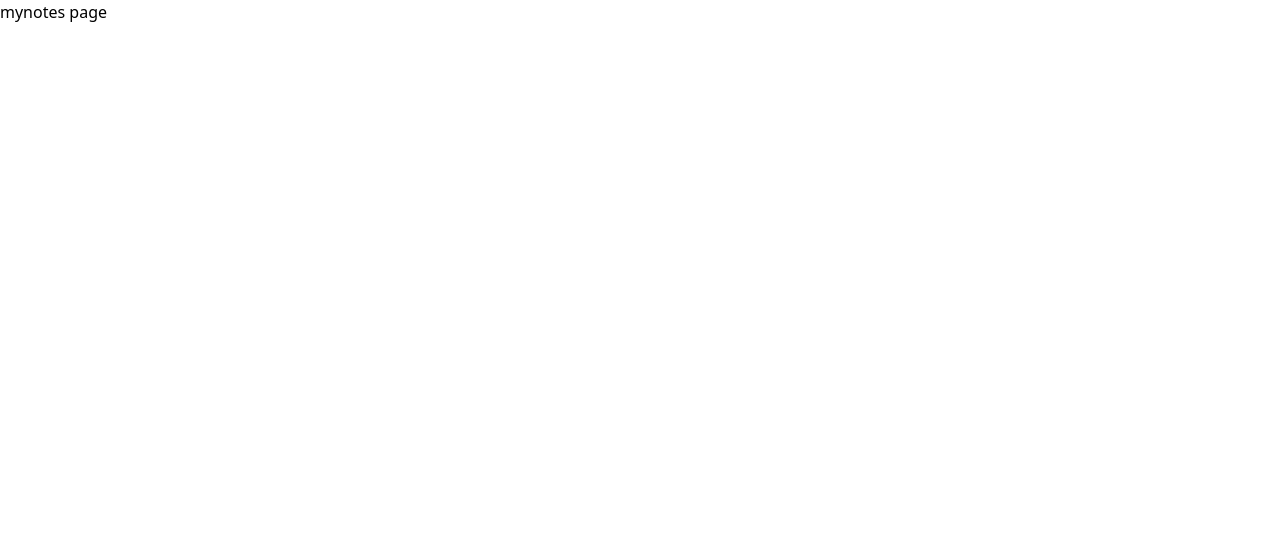
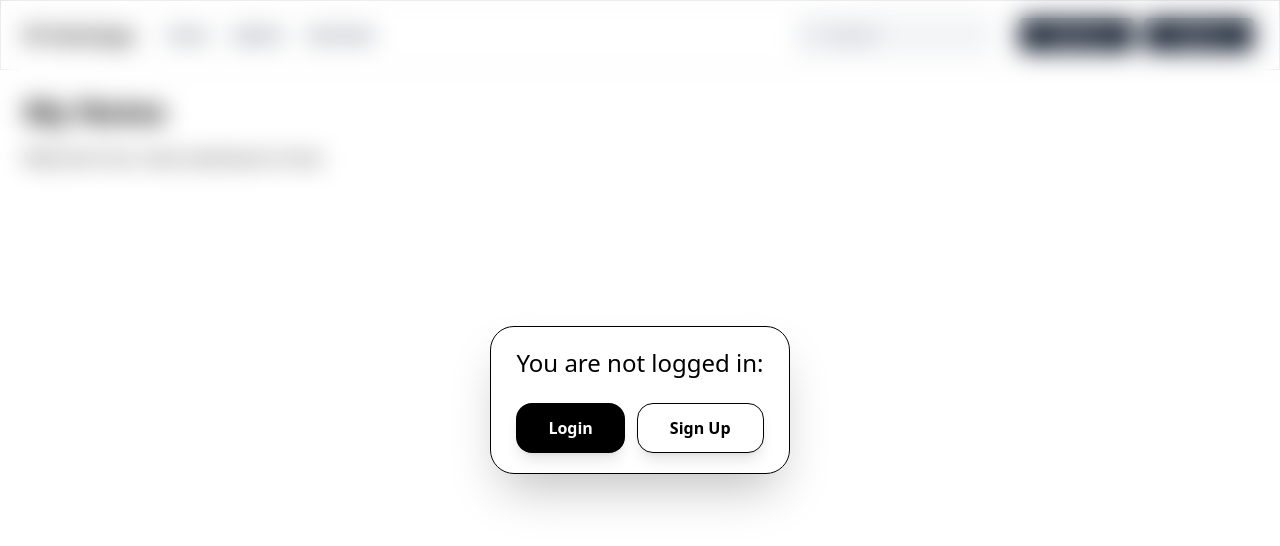
Before and after one commit to Soham-Donode/notesage, a Next.js app: page /mynotes in a window 1280 px wide. Shown: the top 546 px of the page. Built offline with nearby package versions, Linux system fonts and the light colour scheme; no server answers.

Commit message:
added auth functionalities

```diff
--- a/app/mynotes/page.tsx
+++ b/app/mynotes/page.tsx
@@ -1,9 +1,36 @@
-import React from 'react'
+"use client";
 
-const page = () => {
+import React from "react";
+import { useRouter } from "next/navigation";
+import AuthModal from "@/components/AuthModal";
+import { NavBar } from "@/components/NavBar";
+
+const MyNotesPage = () => {
+  const router = useRouter();
+
+  const handleLogin = () => {
+    router.push("/login");
+  };
+
+  const handleSignup = () => {
+    router.push("/signup");
+  };
+
   return (
-    <div>mynotes page </div>
-  )
-}
+    <>
+      {/* Page Content (always rendered, blurred by modal if needed) */}
+       <NavBar/>
+      <div className="min-h-screen bg-background p-6">
 
-export default page
+        <h1 className="text-3xl font-bold text-foreground mb-4">My Notes</h1>
+        <p className="text-muted-foreground">Welcome! Your notes dashboard is here.</p>
+        {/* Add your notes listing, search, or other features below */}
+      </div>
+
+      {/* Auth Modal Overlay */}
+      <AuthModal onLogin={handleLogin} onSignup={handleSignup} />
+    </>
+  );
+};
+
+export default MyNotesPage;
--- /dev/null
+++ b/components/AuthModal.tsx
@@ -0,0 +1,86 @@
+"use client";
+
+import React from "react";
+import { useUser } from "@clerk/nextjs";
+
+interface AuthModalProps {
+  onLogin?: () => void;
+  onSignup?: () => void;
+  onClose?: () => void;
+}
+
+const AuthModal: React.FC<AuthModalProps> = ({ onLogin, onSignup, onClose }) => {
+  const { isLoaded, isSignedIn } = useUser();
+
+  const handleLoginClick = () => {
+    onLogin?.();
+  };
+
+  const handleSignupClick = () => {
+    onSignup?.();
+  };
+
+  const handleModalClick = (e: React.MouseEvent<HTMLDivElement>) => {
+    if (e.target === e.currentTarget) {
+      onClose?.();
+    }
+  };
+
+  if (!isLoaded) {
+    return (
+      <div className="fixed inset-0 z-50 flex items-center justify-center bg-background/80 backdrop-blur-md" onClick={handleModalClick}>
+        <div className="flex flex-col items-center gap-3">
+          <div className="h-8 w-8 animate-spin rounded-full border-4 border-foreground border-t-transparent"></div>
+          <p className="text-sm text-muted-foreground">Verifying login status...</p>
+        </div>
+      </div>
+    );
+  }
+
+  if (isSignedIn) {
+    return null;
+  }
+
+  return (
+    <div className="fixed inset-0 z-50 flex items-center justify-center bg-background/80 backdrop-blur-md" onClick={handleModalClick}>
+      {/* Compact Modal */}
+      <div className="w-full max-w-[300px] mx-2 bg-card rounded-3xl shadow-2xl border-1 border-border px-2 py-5 animate-in zoom-in-95 duration-200">
+        <h2 className="text-2xl text-foreground text-center mb-6">
+          You are not logged in:
+        </h2>
+
+        {/* Buttons */}
+        <div className="flex gap-3 justify-center">
+          <button
+            onClick={handleLoginClick}
+            className="group relative px-8 py-3 bg-black text-white rounded-2xl font-semibold
+                       shadow-lg hover:shadow-xl hover:-translate-y-1
+                       active:translate-y-0 active:shadow-md
+                       transition-all duration-200
+                       focus:outline-none focus:ring-2 focus:ring-gray-400 focus:ring-offset-2
+                       overflow-hidden"
+          >
+            <span className="relative z-10">Login</span>
+            <div className="absolute inset-0 bg-gradient-to-r from-transparent via-white/10 to-transparent -translate-x-full group-hover:translate-x-full transition-transform duration-700"></div>
+          </button>
+
+          <button
+            onClick={handleSignupClick}
+            className="group relative px-8 py-3 bg-white text-black rounded-2xl font-semibold
+                       border-1 border-black
+                       shadow-lg hover:shadow-xl hover:-translate-y-1
+                       active:translate-y-0 active:shadow-md
+                       transition-all duration-200
+                       focus:outline-none focus:ring-2 focus:ring-gray-400 focus:ring-offset-2
+                       overflow-hidden"
+          >
+            <span className="relative z-10">Sign Up</span>
+            <div className="absolute inset-0 bg-gradient-to-r from-transparent via-black/5 to-transparent -translate-x-full group-hover:translate-x-full transition-transform duration-700"></div>
+          </button>
+        </div>
+      </div>
+    </div>
+  );
+};
+
+export default AuthModal;
--- a/components/PromptBox.tsx
+++ b/components/PromptBox.tsx
@@ -2,6 +2,9 @@
 import React, { useState } from "react";
 import { Pencil, Link as LinkIcon, ChevronRight } from "lucide-react";
 import Link from "next/link";
+import { useUser } from "@clerk/nextjs";
+import { useRouter } from "next/navigation";
+import AuthModal from "./AuthModal";
 
 interface GenerateProps {
   text: string;
@@ -19,9 +22,23 @@ export default function PromptBox({
 }: PromptBoxProps) {
   const [text, setText] = useState("");
   const [role, setRole] = useState("student"); // Default to "student" for better UX
+  const [showAuthModal, setShowAuthModal] = useState(false);
+
+  const { isLoaded, isSignedIn } = useUser();
+  const router = useRouter();
 
   const handleGenerateClick = () => {
     if (!text.trim()) return; // Early return for empty input
+
+    if (!isLoaded) {
+      return; // Wait for auth check to complete
+    }
+
+    if (!isSignedIn) {
+      setShowAuthModal(true);
+      return;
+    }
+
     onGenerate({ text, role });
   };
 
@@ -32,7 +49,22 @@ export default function PromptBox({
     }
   };
 
+  const handleCloseModal = () => {
+    setShowAuthModal(false);
+  };
+
+  const handleLogin = () => {
+    setShowAuthModal(false);
+    router.push("/login");
+  };
+
+  const handleSignup = () => {
+    setShowAuthModal(false);
+    router.push("/signup");
+  };
+
   return (
+    <>
       <div className="flex justify-center items-start w-full pt-[calc(var(--navbar-height,64px)+2rem)]">
         <div className="w-full max-w-2xl px-4">
           {/* Hero Text */}
@@ -48,6 +80,7 @@ export default function PromptBox({
               onKeyDown={handleKeyDown}
               placeholder="Describe the topic"
               className="w-full resize-none h-28 text-lg font-mono text-gray-700 placeholder-gray-400 bg-transparent outline-none"
+              disabled={!isLoaded}
             />
 
             <div className="flex items-center justify-between mt-4">
@@ -60,6 +93,7 @@ export default function PromptBox({
                   value={role}
                   onChange={(e) => setRole(e.target.value)}
                   className="text-sm border border-gray-200 rounded-md px-2 py-1 focus:outline-none focus:ring-1 focus:ring-blue-400"
+                  disabled={!isLoaded}
                 >
                   <option value="student">Student</option>
                   <option value="teacher">Teacher</option>
@@ -73,13 +107,14 @@ export default function PromptBox({
                   type="button"
                   aria-label="Attach link"
                   className="flex h-8 w-8 items-center justify-center rounded-md border border-gray-200 shadow-sm hover:bg-gray-100"
+                  disabled={!isLoaded}
                 >
                   <LinkIcon size={14} />
                 </button>
                 <button
                   type="button"
                   onClick={handleGenerateClick}
-                disabled={!text.trim()}
+                  disabled={!isLoaded || !text.trim()}
                   className="inline-flex items-center gap-2 rounded-full px-4 py-2 bg-blue-500 text-white text-sm shadow hover:bg-blue-600 disabled:opacity-50 disabled:cursor-not-allowed"
                 >
                   <span>Generate</span>
@@ -93,7 +128,6 @@ export default function PromptBox({
           <div className="flex justify-center mt-6">
             <Link
               href="/mynotes"
-            type="button"
               className="inline-flex items-center gap-2 border border-gray-200 rounded-full px-6 py-2 bg-white shadow-sm hover:bg-gray-50"
             >
               <span>Check out notes communities</span>
@@ -102,5 +136,10 @@ export default function PromptBox({
           </div>
         </div>
       </div>
+
+      {showAuthModal && (
+        <AuthModal onLogin={handleLogin} onSignup={handleSignup} onClose={handleCloseModal} />
+      )}
+    </>
   );
 }
```
Lines whose indentation alone changed are shown as unchanged.
